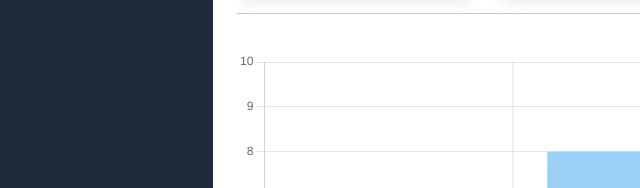
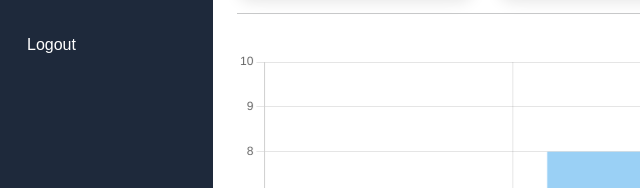
Before and after one commit to fahmiaqmar/FT-SmartDesk, a plain HTML site: page dashboard.html in a window 1280 px wide. Shown: the part 213-401 px from the top of the page, 0-640 px from the left. Drawn offline with nearby package versions, Linux system fonts and the light colour scheme.

Commit message:
Update dashboard.html

```diff
--- a/dashboard.html
+++ b/dashboard.html
@@ -45,6 +45,11 @@ New Ticket
 
 <a href="tickets.html">
 Ticket List
+</a>
+
+
+<a href="#" onclick="logout()">
+Logout
 </a>
 
 
```
